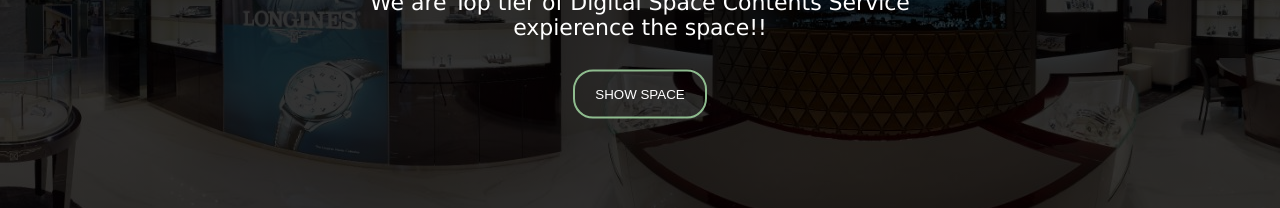
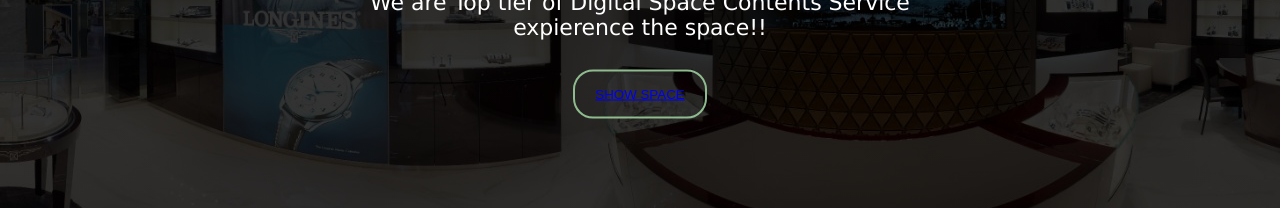
Before and after one commit to sssongka/vromancesite, a plain HTML site: page index.html in a window 1280 px wide. Shown: the part 426-634 px from the top of the page. Drawn offline with Linux system fonts and the light colour scheme; files whose address does not match are found by name.

Commit message:
Update index.html
edgeverse update

```diff
--- a/index.html
+++ b/index.html
@@ -23,7 +23,7 @@
            <div class="hero">
                <h2>VROMANCE COMPANY</h2>
                <p>We are Top tier of Digital Space Contents Service <br> expierence the space!!</p>
-               <button>SHOW SPACE</button>
+               <button><a href="https://sssongka.github.io/edgeverse/">SHOW SPACE</a></button>
            </div>
         </div>
     </body>
```
